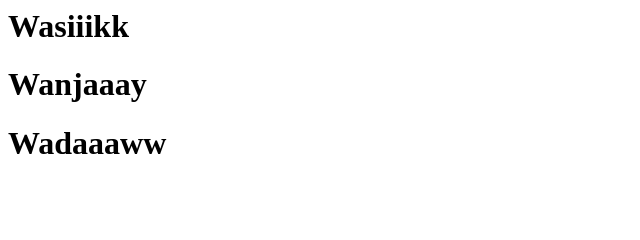
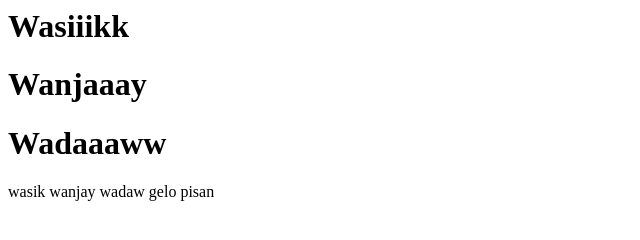
Before and after one commit to mochamadlukman/coba, a plain HTML site: page index.html in a window 1280 px wide. Shown: the whole page, without its empty margins (0-640 px from the left). Drawn offline with Linux system fonts and the light colour scheme.

Commit message:
sudah ditambah p

```diff
--- a/index.html
+++ b/index.html
@@ -5,5 +5,7 @@
 		<h1>Wasiiikk</h1>
 		<h1>Wanjaaay</h1>
 		<h1>Wadaaaww</h1>
+
+		<p>wasik wanjay wadaw gelo pisan</p>
 	</body>
 </html>
```
